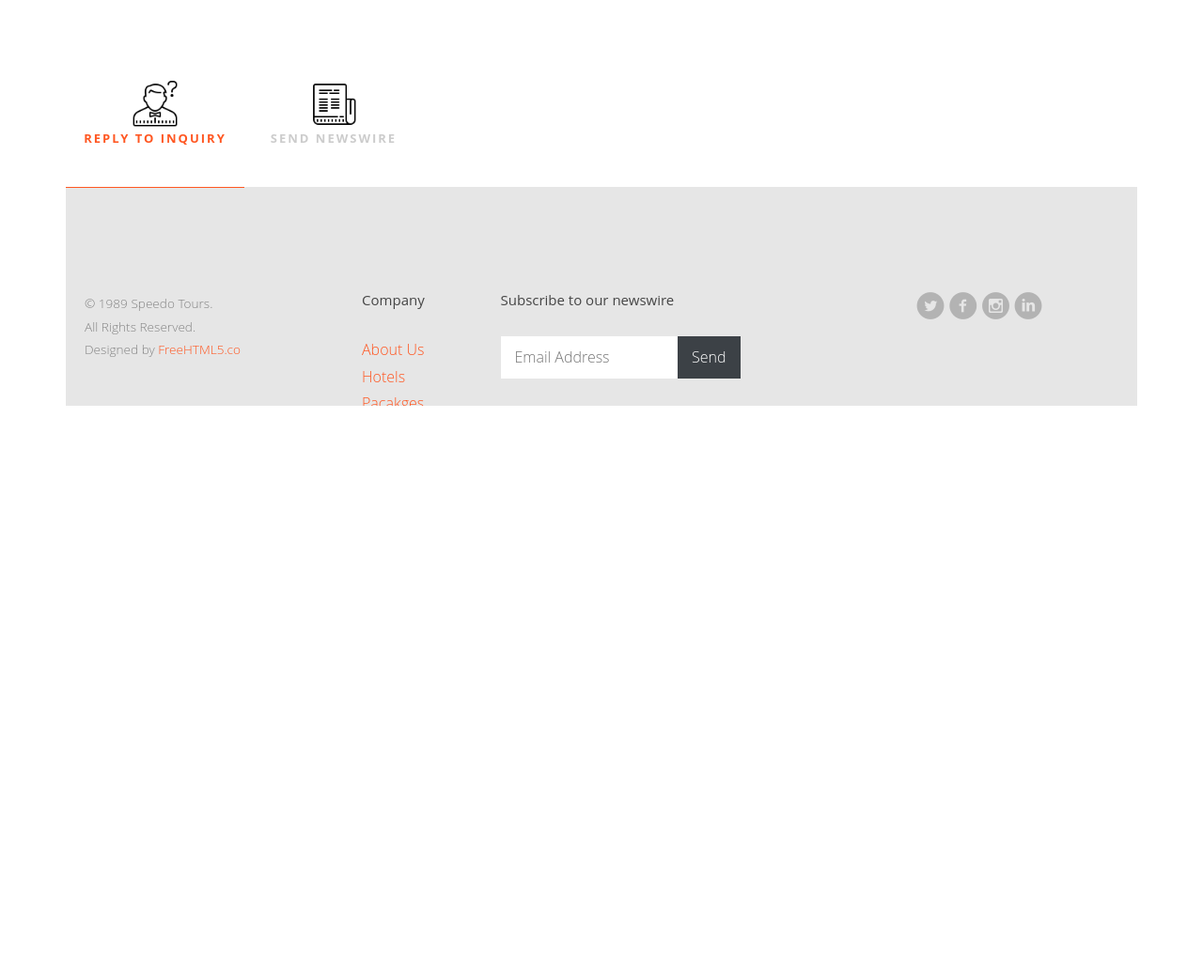
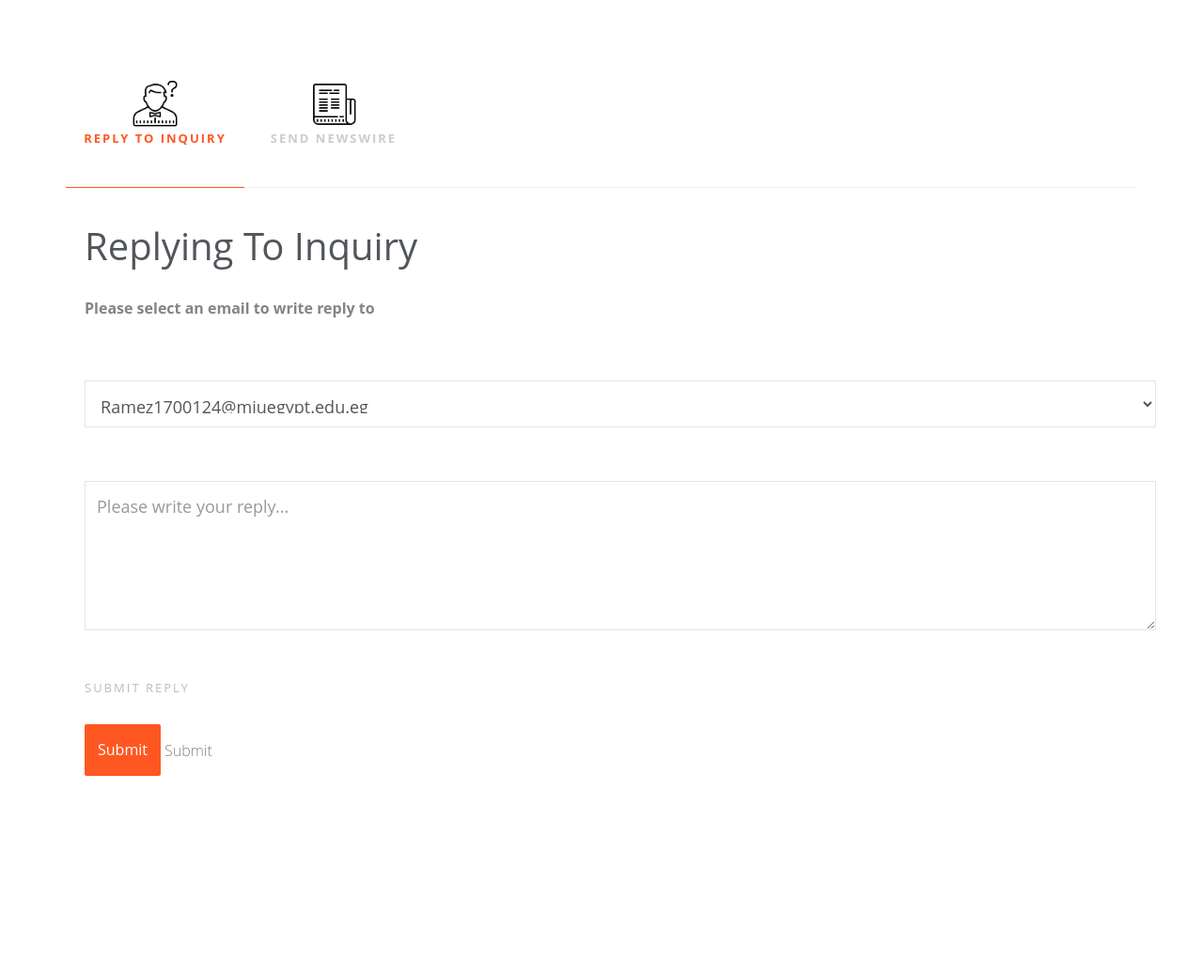
Before and after one commit to Ramez007/Tourism-Project, a PHP site: page /Support.php in a window 1280 px wide. Shown: the part 168-1206 px from the top of the page at 94% size. Before the commit the page ends 600 px from the top, so only its background shows below. Run offline with PHP 8.4, Linux system fonts and the light colour scheme; some web fonts are replaced.

Commit message:
Creating inquiry tab
adding the form for inquiry tab

```diff
--- a/Support.php
+++ b/Support.php
@@ -32,7 +32,8 @@
 	<!-- Themify Icons -->
 	<link rel="stylesheet" href="css/themify-icons.css">
 	<!-- Flat Icon -->
-	<link rel="stylesheet" href="css/flaticon.css">
+    <link rel="stylesheet" href="css/flaticon.css">
+    <link rel="stylesheet" href="css/support.css">
 	<!-- Icomoon -->
 	<link rel="stylesheet" href="css/icomoon.css">
 	<!-- Flexslider  -->
@@ -78,13 +79,41 @@
                     <img id="News" src="images\news.png" width="50" height="50">
 						<span>Send newswire</span>
 					</a>
+                </nav>
+                <div class="tab-content-container">
+					<div class="tab-content active show" data-tab-content="tab1">
+						<div class="container">
+							<div class="row">
+								<div class="col-md-12">
+									<h3 class="heading">Replying To Inquiry</h3>
+									<form action="" method="post">
+                                     <div class="form-group">
+                                        <label for=Emails>Please select an email to write reply to </label>
+                                    <select id="Emails" class="form-control" name="email">
+                                        <option value="Email 1">Ramez1700124@miuegypt.edu.eg</option>
+                                        <option value="Email 2">Khaled1701294@miuegypt.edu.eg</option>
+                                        <option value="Email 3">Ahmed1700299@miuegypt.edu.eg</option>
+                                        <option value="Email 4">Nour179123@miuegypt.edu.eg</option>
+                                    </select>
+                                    </div>
 
+                                    <div class="form-group">
+                                    <textarea class="form-control form-control-lg" id="Reply" placeholder="Please write your reply..." rows="5"cols="20"></textarea>
+                                    </div>
 
-    <footer id="footer" class="fh5co-bg-color">
-	<?php
-	include_once "Footer.php"
-	?>
-    </footer>
+									<p class="service-hour">
+										<span>Submit reply</span>
+                                    </p>
+                                    <input type="submit" class="btn btn-primary">Submit
+                                    </form>
+								</div>
+							</div>
+						</div>
+					</div>
+
+    <!-- <footer id="footer" class="fh5co-bg-color">
+
+    </footer> -->
     </div>
 </div>
 <script src="js/jquery-2.1.4.min.js"></script>
--- /dev/null
+++ b/css/support.css
@@ -0,0 +1,3 @@
+.form-control{
+    margin-top: 5%;
+}
```
